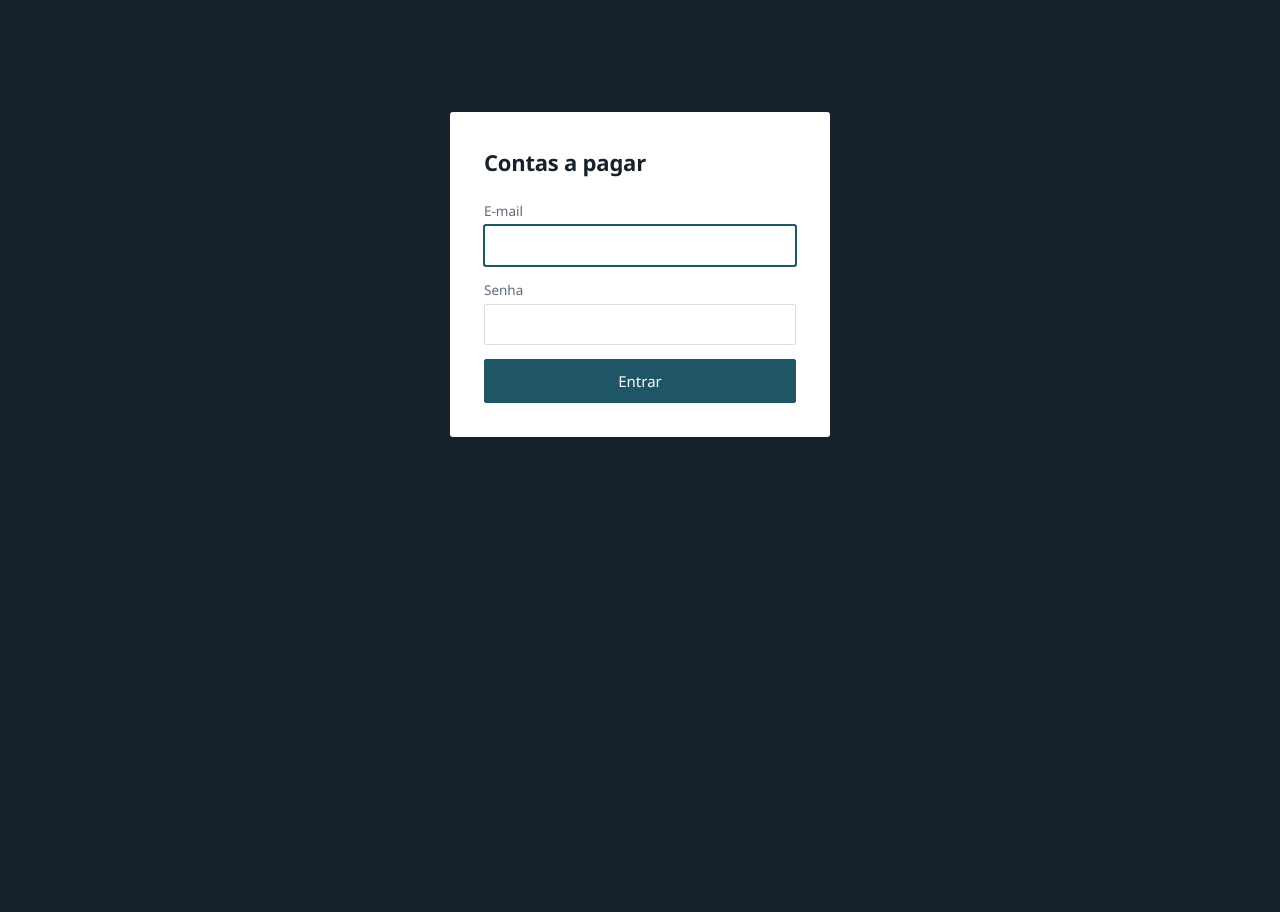
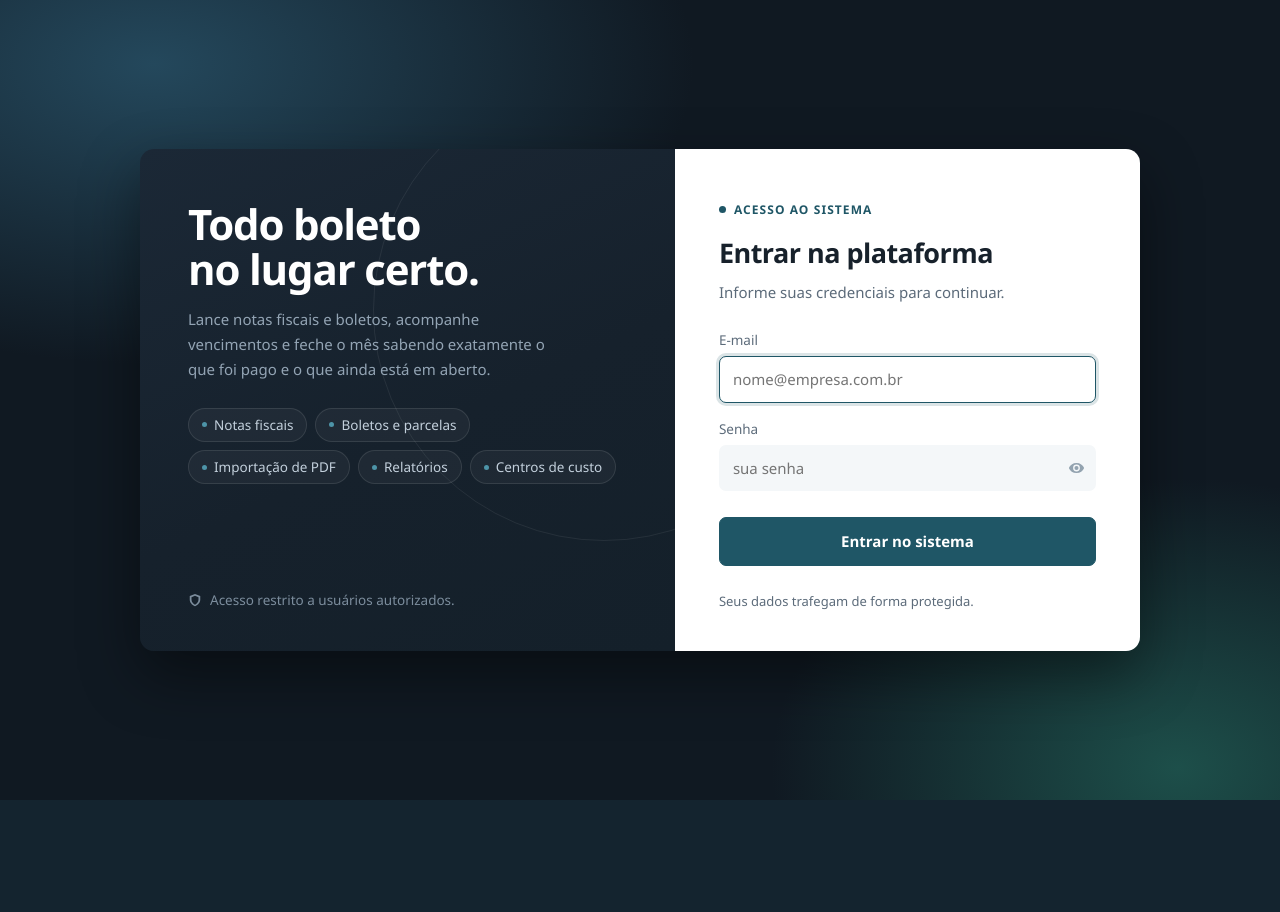
Before and after one commit to kennedysilvalima/SaasTurbo, a Flask app: page /login in a window 1280 px wide. After the commit the page ends 800 px from the top, so only its background shows below. Run offline with Flask 3, Linux system fonts and the light colour scheme.

Commit message:
nova tela de entrada

```diff
--- a/app.py
+++ b/app.py
@@ -1,10 +1,3 @@
-"""
-Sistema de contas a pagar - NFs e boletos.
-
-Regra que vale para o arquivo inteiro: toda consulta a dado de cliente passa
-por da_empresa(). Nunca escreva Model.query.all() aqui.
-"""
-
 import csv
 import io
 import os
@@ -43,11 +36,6 @@ login_manager.login_message = "Entre para continuar."
 def carregar_usuario(user_id):
     return db.session.get(Usuario, int(user_id))
 
-
-# ---------------------------------------------------------------------------
-# Isolamento entre empresas
-# ---------------------------------------------------------------------------
-
 def da_empresa(modelo):
     """Ponto unico de filtro por empresa. Toda consulta comeca por aqui."""
     return modelo.query.filter_by(empresa_id=current_user.empresa_id)
@@ -81,10 +69,6 @@ def paginar(consulta, por_pagina=40):
     return itens, {"atual": pagina, "ultima": ultima, "total": total}
 
 
-# ---------------------------------------------------------------------------
-# Autenticacao
-# ---------------------------------------------------------------------------
-
 @app.route("/login", methods=["GET", "POST"])
 def login():
     if current_user.is_authenticated:
@@ -111,10 +95,6 @@ def logout():
     logout_user()
     return redirect(url_for("login"))
 
-
-# ---------------------------------------------------------------------------
-# Painel
-# ---------------------------------------------------------------------------
 
 @app.route("/")
 @login_required
@@ -157,10 +137,6 @@ def painel():
         ],
     )
 
-
-# ---------------------------------------------------------------------------
-# Titulos
-# ---------------------------------------------------------------------------
 
 FILTROS = {
     "abertos": "Em aberto",
@@ -242,10 +218,6 @@ def estornar_titulo(id_):
         flash(str(e), "erro")
     return redirect(request.referrer or url_for("titulos"))
 
-
-# ---------------------------------------------------------------------------
-# Notas
-# ---------------------------------------------------------------------------
 
 @app.route("/notas")
 @login_required
@@ -348,13 +320,6 @@ def gerar_parcelas(valor_total, quantidade, primeiro_vencimento, intervalo=30):
         })
     return parcelas
 
-
-# ---------------------------------------------------------------------------
-# Importacao de PDF
-# ---------------------------------------------------------------------------
-#
-# O arquivo nao e guardado. E gravado em disco temporario so para a leitura,
-# apagado em seguida, e o que sobra sao os dados no formulario.
 
 @app.route("/importar")
 @login_required
@@ -540,10 +505,6 @@ def _texto_decimal(valor):
     return f"{Decimal(valor):.2f}" if valor is not None else ""
 
 
-# ---------------------------------------------------------------------------
-# Fornecedores
-# ---------------------------------------------------------------------------
-
 @app.route("/fornecedores", methods=["GET", "POST"])
 @login_required
 def fornecedores():
@@ -569,11 +530,6 @@ def fornecedores():
         Fornecedor.ativo.desc(), Fornecedor.razao_social).all()
     return render_template("fornecedores.html", fornecedores=lista)
 
-
-# ---------------------------------------------------------------------------
-# Edicao de nota e de titulo
-# ---------------------------------------------------------------------------
-
 @app.route("/notas/<int:id_>/editar", methods=["GET", "POST"])
 @login_required
 def editar_nota(id_):
@@ -591,7 +547,7 @@ def editar_nota(id_):
         nota.tipo = request.form.get("tipo")
         nota.descricao = request.form.get("descricao", "").strip() or None
 
-        # Valor e parcelas so mudam enquanto nada foi pago.
+
         if not nota.tem_pagamento:
             nota.valor_total = _decimal(request.form["valor_total"])
             for titulo in nota.titulos:
@@ -625,10 +581,6 @@ def cancelar_titulo(id_):
         flash("Título cancelado.", "ok")
     return redirect(request.referrer or url_for("titulos"))
 
-
-# ---------------------------------------------------------------------------
-# Centros de custo
-# ---------------------------------------------------------------------------
 
 def _centros_ativos():
     return da_empresa(CentroCusto).filter_by(ativo=True).order_by(CentroCusto.nome).all()
@@ -666,10 +618,6 @@ def alternar_centro(id_):
     flash(f"Centro de custo {'reativado' if centro.ativo else 'desativado'}.", "ok")
     return redirect(url_for("centros"))
 
-
-# ---------------------------------------------------------------------------
-# Usuarios
-# ---------------------------------------------------------------------------
 
 @app.route("/usuarios", methods=["GET", "POST"])
 @login_required
@@ -736,10 +684,6 @@ PAPEIS = {
 }
 
 
-# ---------------------------------------------------------------------------
-# Relatorios
-# ---------------------------------------------------------------------------
-
 def _consulta_relatorio():
     """Monta a consulta a partir dos filtros da tela. Usada na tela e no CSV."""
     consulta = da_empresa(Titulo).join(NotaFiscal).join(Fornecedor)
@@ -779,7 +723,6 @@ def relatorios():
     aberto = sum((t.valor for t in linhas if t.status == StatusTitulo.ABERTO),
                  Decimal("0.00"))
 
-    # Quanto se perdeu (ou economizou) por pagar fora do prazo.
     acrescimos = sum((t.acrescimo for t in linhas if t.valor_pago), Decimal("0.00"))
 
     por_fornecedor = {}
@@ -875,10 +818,6 @@ def alternar_fornecedor(id_):
     return redirect(url_for("fornecedores"))
 
 
-# ---------------------------------------------------------------------------
-# Conversao e formatacao
-# ---------------------------------------------------------------------------
-
 def _data(valor):
     if not valor:
         return None
--- a/static/estilo.css
+++ b/static/estilo.css
@@ -214,21 +214,210 @@ button.discreto:hover { background: var(--marca-clara); }
 .aviso.ok { background: #eef6f2; border-color: #b6d3c6; color: var(--pago); }
 .aviso.erro { background: #fbf0ef; border-color: #e3bab5; color: var(--vencido); }
 
-/* ---------- login ---------- */
+/* ---------- tela de entrada ---------- */
 
-body.entrada { display: block; background: var(--tinta); }
-
-.entrada .caixa {
-  max-width: 380px;
-  margin: 14vh auto;
-  background: var(--superficie);
-  padding: 34px;
-  border-radius: 3px;
+body.entrada {
+  display: flex;
+  align-items: center;
+  justify-content: center;
+  padding: 24px;
+  background:
+    radial-gradient(900px 500px at 12% 8%, #24485c 0%, transparent 60%),
+    radial-gradient(700px 500px at 92% 96%, #1d4f4a 0%, transparent 58%),
+    #101922;
 }
 
-.entrada h1 { margin-bottom: 22px; }
-.entrada .campo { margin-bottom: 14px; }
-.entrada button { width: 100%; padding: 10px; }
+.painel {
+  display: grid;
+  grid-template-columns: 1.15fr 1fr;
+  width: min(1000px, 100%);
+  border-radius: 14px;
+  overflow: hidden;
+  box-shadow: 0 24px 60px rgba(0, 0, 0, .45);
+}
+
+
+.apresentacao {
+  position: relative;
+  display: flex;
+  flex-direction: column;
+  justify-content: space-between;
+  gap: 40px;
+  padding: 52px 48px 40px;
+  background: linear-gradient(155deg, #1b2836 0%, #16212c 55%, #14202a 100%);
+  color: #dbe4ec;
+  overflow: hidden;
+}
+
+.apresentacao::after {
+  content: "";
+  position: absolute;
+  right: -160px;
+  top: -70px;
+  width: 460px;
+  height: 460px;
+  border: 1px solid rgba(255, 255, 255, .07);
+  border-radius: 50%;
+}
+
+.apresentacao .conteudo { position: relative; z-index: 1; }
+
+.apresentacao h1 {
+  margin: 0 0 16px;
+  font-size: clamp(30px, 3.4vw, 42px);
+  line-height: 1.08;
+  font-weight: 700;
+  letter-spacing: -0.028em;
+  color: #fff;
+}
+
+.apresentacao p {
+  margin: 0;
+  max-width: 42ch;
+  color: #93a4b4;
+  line-height: 1.65;
+}
+
+.recursos {
+  display: flex;
+  flex-wrap: wrap;
+  gap: 8px;
+  list-style: none;
+  margin: 26px 0 0;
+  padding: 0;
+}
+
+.recursos li {
+  display: flex;
+  align-items: center;
+  gap: 7px;
+  padding: 6px 13px;
+  border: 1px solid rgba(255, 255, 255, .1);
+  border-radius: 999px;
+  background: rgba(255, 255, 255, .04);
+  font-size: 13.5px;
+  color: #c3d0dc;
+}
+
+.recursos li::before {
+  content: "";
+  width: 5px;
+  height: 5px;
+  border-radius: 50%;
+  background: #4d94a8;
+}
+
+.restrito {
+  position: relative;
+  z-index: 1;
+  display: flex;
+  align-items: center;
+  gap: 8px;
+  font-size: 13.5px;
+  color: #7c8d9d !important;
+}
+
+/* -- lado claro -- */
+
+.acesso {
+  padding: 52px 44px 40px;
+  background: #fff;
+  display: flex;
+  flex-direction: column;
+}
+
+.etiqueta {
+  display: flex;
+  align-items: center;
+  gap: 8px;
+  margin: 0 0 14px;
+  font-size: 12px;
+  font-weight: 600;
+  letter-spacing: 0.09em;
+  text-transform: uppercase;
+  color: var(--marca);
+}
+
+.etiqueta .ponto {
+  width: 7px;
+  height: 7px;
+  border-radius: 50%;
+  background: var(--marca);
+}
+
+.acesso h2 {
+  margin: 0 0 8px;
+  font-size: 27px;
+  font-weight: 700;
+  letter-spacing: -0.02em;
+  color: var(--tinta);
+}
+
+.acesso .apoio { margin: 0 0 26px; color: var(--tinta-fraca); }
+.acesso .campo { margin-bottom: 16px; }
+.acesso label { font-size: 13.5px; font-weight: 500; margin-bottom: 6px; }
+
+.acesso input {
+  padding: 11px 13px;
+  border-radius: 7px;
+  background: #f4f7f9;
+  border: 1px solid transparent;
+  transition: background .12s, border-color .12s;
+}
+
+.acesso input:hover { background: #eef3f6; }
+
+.acesso input:focus {
+  background: #fff;
+  outline: none;
+  border-color: var(--marca);
+  box-shadow: 0 0 0 3px rgba(31, 86, 102, .16);
+}
+
+.com-botao { position: relative; display: flex; }
+.com-botao input { flex: 1; padding-right: 44px; }
+
+.com-botao button {
+  position: absolute;
+  right: 4px;
+  top: 50%;
+  transform: translateY(-50%);
+  display: flex;
+  padding: 7px;
+  background: none;
+  border: none;
+  color: #93a3b0;
+  cursor: pointer;
+}
+
+.com-botao button:hover { background: none; color: var(--marca); }
+.com-botao button.aberto { color: var(--marca); }
+
+.acesso .principal {
+  width: 100%;
+  margin-top: 10px;
+  padding: 12px;
+  border-radius: 7px;
+  font-size: 15px;
+  font-weight: 600;
+}
+
+.rodape-acesso {
+  margin: auto 0 0;
+  padding-top: 26px;
+  font-size: 13px;
+  color: var(--tinta-fraca);
+}
+
+.entrada .aviso { border-radius: 7px; }
+
+@media (max-width: 820px) {
+  .painel { grid-template-columns: 1fr; }
+  .apresentacao { padding: 36px 30px 30px; gap: 26px; }
+  .apresentacao::after { display: none; }
+  .acesso { padding: 34px 30px 28px; }
+  .rodape-acesso { padding-top: 20px; }
+}
 
 @media (max-width: 760px) {
   body { flex-direction: column; }
@@ -239,7 +428,6 @@ body.entrada { display: block; background: var(--tinta); }
   table { font-size: 14px; }
 }
 
-/* ---------- area de arrastar arquivo ---------- */
 
 .solta {
   border: 2px dashed var(--linha);
@@ -255,7 +443,6 @@ body.entrada { display: block; background: var(--tinta); }
 #parcelas input { width: 100%; }
 #parcelas td { padding: 5px 8px; }
 
-/* ---------- busca e paginacao ---------- */
 
 .busca { display: flex; gap: 8px; align-items: center; margin-bottom: 14px; }
 .busca input { flex: 1; max-width: 380px; }
--- a/templates/login.html
+++ b/templates/login.html
@@ -3,28 +3,86 @@
 <head>
   <meta charset="utf-8">
   <meta name="viewport" content="width=device-width, initial-scale=1">
-  <title>Entrar</title>
+  <title>Entrar — Contas a pagar</title>
   <link rel="stylesheet" href="{{ url_for('static', filename='estilo.css') }}">
 </head>
 <body class="entrada">
-  <div class="caixa">
-    <h1>Contas a pagar</h1>
+
+<div class="painel">
+
+  <section class="apresentacao">
+    <div class="conteudo">
+      <h1>Todo boleto<br>no lugar certo.</h1>
+      <p>Lance notas fiscais e boletos, acompanhe vencimentos e feche o mês
+         sabendo exatamente o que foi pago e o que ainda está em aberto.</p>
+
+      <ul class="recursos">
+        <li>Notas fiscais</li>
+        <li>Boletos e parcelas</li>
+        <li>Importação de PDF</li>
+        <li>Relatórios</li>
+        <li>Centros de custo</li>
+      </ul>
+    </div>
+
+    <p class="restrito">
+      <svg viewBox="0 0 16 16" width="14" height="14" aria-hidden="true">
+        <path fill="currentColor" d="M8 1 2 3.5v4C2 11 4.6 14 8 15c3.4-1 6-4 6-7.5v-4L8 1Zm0 2.2 4 1.7v2.6c0 2.6-1.7 4.9-4 5.8-2.3-.9-4-3.2-4-5.8V4.9l4-1.7Z"/>
+      </svg>
+      Acesso restrito a usuários autorizados.
+    </p>
+  </section>
+
+  <section class="acesso">
+    <p class="etiqueta"><span class="ponto"></span> Acesso ao sistema</p>
+    <h2>Entrar na plataforma</h2>
+    <p class="apoio">Informe suas credenciais para continuar.</p>
+
     {% with mensagens = get_flashed_messages(with_categories=true) %}
       {% for categoria, texto in mensagens %}
         <p class="aviso {{ categoria }}">{{ texto }}</p>
       {% endfor %}
     {% endwith %}
+
     <form method="post">
       <div class="campo">
         <label for="email">E-mail</label>
-        <input id="email" name="email" type="email" required autofocus autocomplete="username">
+        <input id="email" name="email" type="email" required autofocus
+               autocomplete="username" placeholder="nome@empresa.com.br">
       </div>
+
       <div class="campo">
         <label for="senha">Senha</label>
-        <input id="senha" name="senha" type="password" required autocomplete="current-password">
+        <div class="com-botao">
+          <input id="senha" name="senha" type="password" required
+                 autocomplete="current-password" placeholder="sua senha">
+          <button type="button" id="ver" aria-label="Mostrar senha">
+            <svg viewBox="0 0 20 20" width="17" height="17" aria-hidden="true">
+              <path fill="currentColor" d="M10 4C5.8 4 2.3 6.4 1 10c1.3 3.6 4.8 6 9 6s7.7-2.4 9-6c-1.3-3.6-4.8-6-9-6Zm0 10a4 4 0 1 1 0-8 4 4 0 0 1 0 8Zm0-6.4a2.4 2.4 0 1 0 0 4.8 2.4 2.4 0 0 0 0-4.8Z"/>
+            </svg>
+          </button>
+        </div>
       </div>
-      <button type="submit">Entrar</button>
+
+      <button type="submit" class="principal">Entrar no sistema</button>
     </form>
-  </div>
+
+    <p class="rodape-acesso">Seus dados trafegam de forma protegida.</p>
+  </section>
+
+</div>
+
+<script>
+  const senha = document.getElementById('senha');
+  const alternar = document.getElementById('ver');
+  alternar.onclick = () => {
+    const oculta = senha.type === 'password';
+    senha.type = oculta ? 'text' : 'password';
+    alternar.setAttribute('aria-label', oculta ? 'Ocultar senha' : 'Mostrar senha');
+    alternar.classList.toggle('aberto', oculta);
+    senha.focus();
+  };
+</script>
+
 </body>
 </html>
```
Also changed, not shown: extratores.py (+0 -44 lines), models.py (+0 -31 lines).
